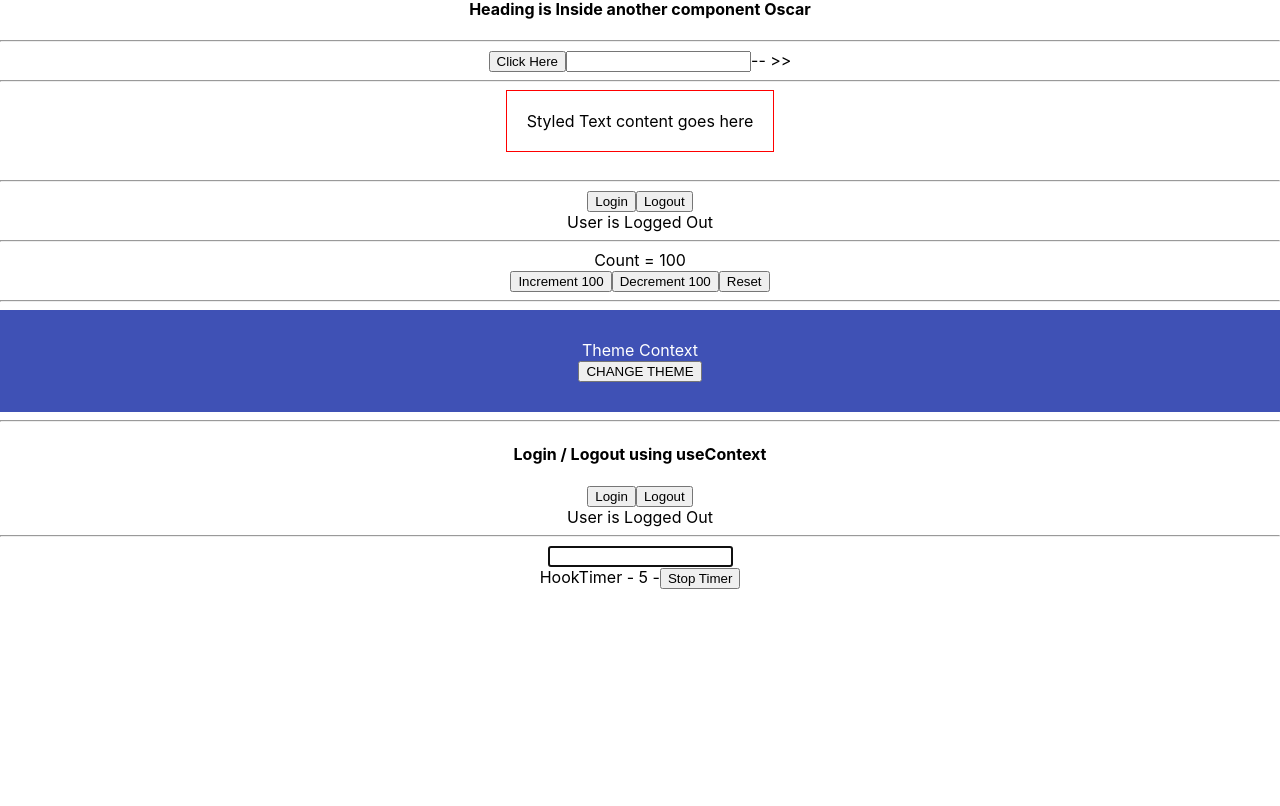
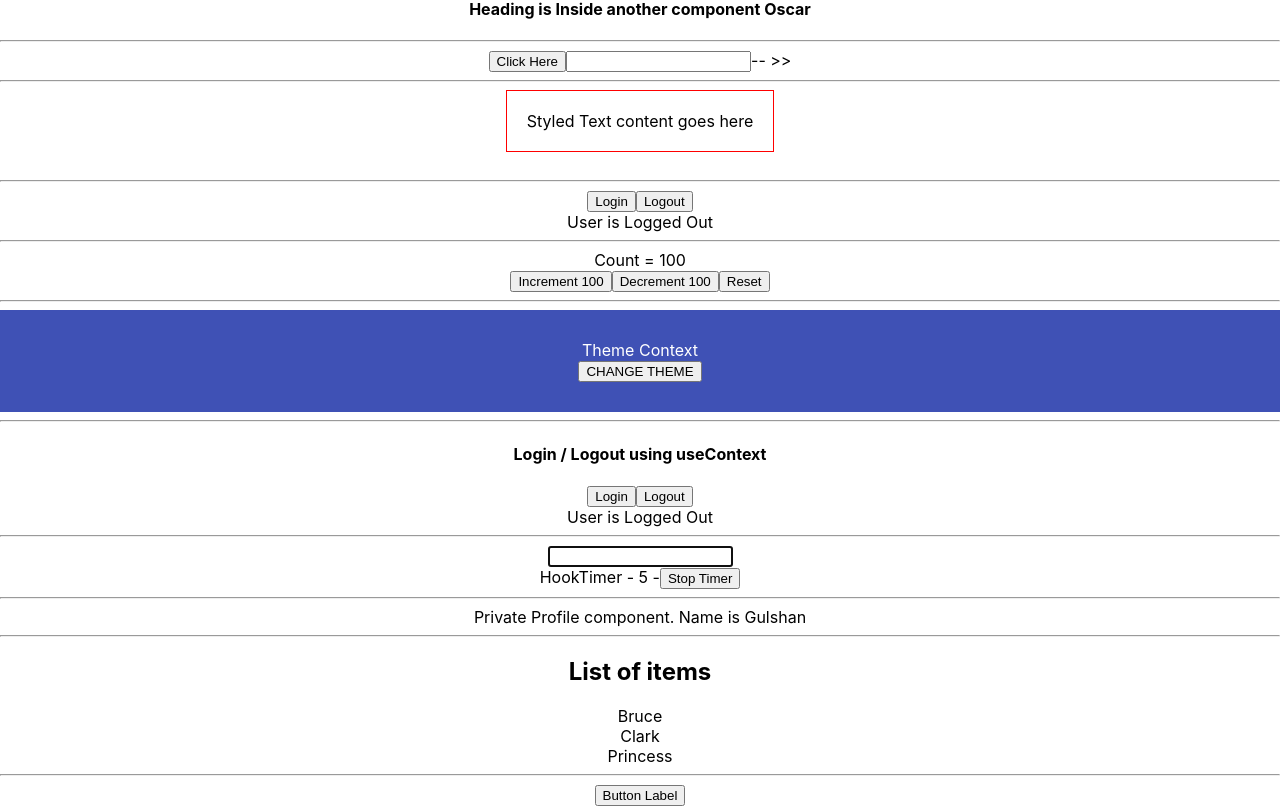
Before and after one commit to MohammadGulshan/ReactTypeScriptDemo, a React (Create React App) app: page / in a window 1280 px wide. Shown: the part 491-1297 px from the top of the page. Before the commit the page ends 1080 px from the top, so only its background shows below. Built offline with nearby package versions, Linux system fonts and the light colour scheme.

Commit message:
wrapping HTML changes

```diff
--- a/src/App.tsx
+++ b/src/App.tsx
@@ -1,12 +1,16 @@
 import './App.css';
+import { Private } from './components/auth/Private';
+import { Profile } from './components/auth/Profile';
 import { Button } from './components/Button';
 import { Container } from './components/Container';
 import { Box } from './components/context/Box';
 import { ThemeContextProvider } from './components/context/ThemeContext';
 import { User } from './components/context/User';
 import { UserContextProvider } from './components/context/UserContext';
+import { List } from './components/generics/List';
 import { Greet } from './components/Greet';
 import { Heading } from './components/Heading';
+import { CustomButton } from './components/html/Button';
 import { Input } from './components/Input';
 import { Oscar } from './components/Oscar';
 import { Person } from './components/Person';
@@ -96,6 +100,42 @@ function App() {
 
 			<DomRef />
 			<MutableRef />
+			<hr />
+
+			<Private isLoggedIn={true} ponent={Profile} />
+			<hr />
+
+			{/* <List
+				items={['Batman', 'Superman', 'Wonder Woman']}
+				onClick={item => console.log(item)}
+			/>
+			<List items={[1, 2, 3]} onClick={item => console.log(item)} /> */}
+			<List
+				items={[
+					{
+						id: 1,
+						first: 'Bruce',
+						last: 'Wayne'
+					},
+					{
+						id: 2,
+						first: 'Clark',
+						last: 'Kent'
+					},
+					{
+						id: 3,
+						first: 'Princess',
+						last: 'Diana'
+					}
+				]}
+				onClick={item => console.log(item)}
+			/>
+
+			<hr />
+			{/* Wrapping HTML Elements */}
+			<CustomButton variant='primary' onClick={() => console.log('Clicked')}>
+				Button Label
+			</CustomButton>
         </div>
     );
 }
--- /dev/null
+++ b/src/components/auth/Login.tsx
@@ -0,0 +1,3 @@
+export const Login = () => {
+	return <div>Please login to continue</div>
+}
--- /dev/null
+++ b/src/components/auth/Private.tsx
@@ -0,0 +1,15 @@
+import { Login } from './Login'
+import { ProfileProps } from './Profile'
+
+type PrivateProps = {
+	isLoggedIn: boolean
+	ponent: React.ComponentType<ProfileProps>
+}
+
+export const Private = ({ isLoggedIn, ponent: Component }: PrivateProps) => {
+	if (isLoggedIn) {
+		return <Component name='Gulshan' />
+	} else {
+		return <Login />
+	}
+}
--- /dev/null
+++ b/src/components/auth/Profile.tsx
@@ -0,0 +1,7 @@
+export type ProfileProps = {
+	name: string
+}
+
+export const Profile = ({ name }: ProfileProps) => {
+	return <div>Private Profile component. Name is {name}</div>
+}
--- /dev/null
+++ b/src/components/generics/List.tsx
@@ -0,0 +1,22 @@
+type ListProps<T> = {
+	items: T[]
+	onClick: (value: T) => void
+}
+
+export const List = <T extends { id: number, first: string }>({
+	items,
+	onClick
+}: ListProps<T>) => {
+	return (
+		<div>
+			<h2>List of items</h2>
+			{items.map((item, index) => {
+				return (
+					<div key={item.id} onClick={() => onClick(item)}>
+						{item.first}
+					</div>
+				)
+			})}
+		</div>
+	)
+}
--- /dev/null
+++ b/src/components/html/Button.tsx
@@ -0,0 +1,10 @@
+type ButtonProps = {
+	variant?: 'primary' | 'secondary',
+	children: string
+} & Omit<React.ComponentProps<'button'>, 'children'>
+
+export const CustomButton = ({variant, children, ...rest}: ButtonProps) => {
+	return (
+		<button className={`class-with-${variant}`} {...rest}>{children}</button>
+	)
+}
--- /dev/null
+++ b/src/components/html/CustomComp.tsx
@@ -0,0 +1,6 @@
+import React from 'react'
+import { Greet } from '../Greet'
+
+export const CustomComponent = (props: React.ComponentProps<typeof Greet>) => {
+	return <div>{props.name}</div>
+}
--- /dev/null
+++ b/src/components/html/Input.tsx
@@ -0,0 +1,5 @@
+type InputProps = React.HTMLProps<HTMLInputElement>
+
+export const Input = (props: InputProps) => {
+	return <input {...props} />
+}
```
